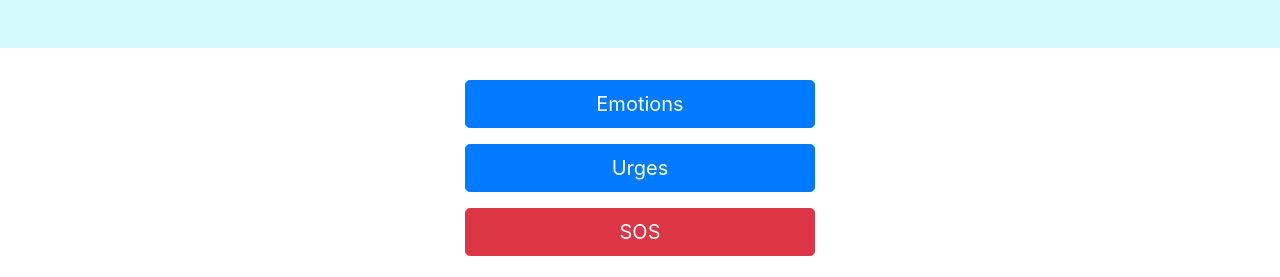
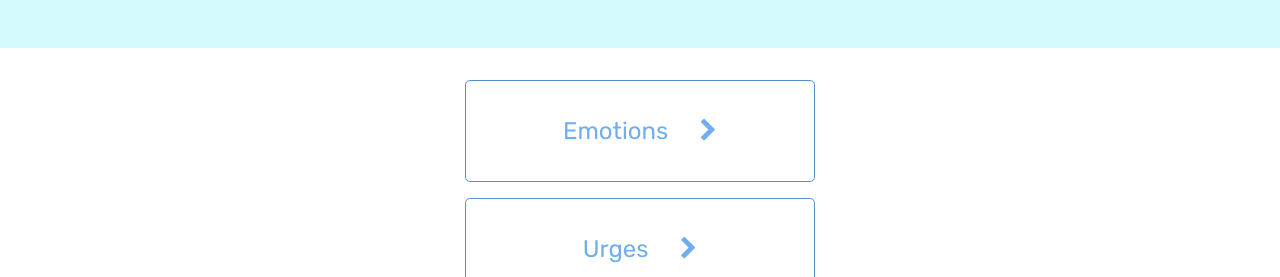
Before and after one commit to dshao9/dbt-app, a website: page index.html in a window 1280 px wide. Shown: the part 252-529 px from the top of the page. Drawn offline with nearby package versions, Linux system fonts and the light colour scheme.

Commit message:
custom css for buttons and background

```diff
--- a/css/styles.css
+++ b/css/styles.css
@@ -0,0 +1,39 @@
+body {
+    background-color: E5E4E2;
+    font-family: 'Rubik', sans-serif;
+}
+
+.btn-lg {
+    padding: 2rem 1rem;
+    font-size: 1.5rem;
+    line-height: 1.5;
+    border-radius: 0.3rem;
+  }
+
+.btn-primary {
+    color: #71aeef;
+    background-color: #ffffff;
+    border-color: #548fcf;
+}
+
+.btn-primary:hover {
+    color: #fff;
+    background-color: #4297f3;
+    border-color: #0062cc;
+}
+
+.btn-primary:focus, .btn-primary.focus {
+    color: #fff;
+    background-color: #4297f3;
+    border-color: #0062cc;
+    box-shadow: 0 0 0 0.2rem rgba(38, 143, 255, 0.5);
+}
+
+.btn-danger {
+    background-color: #ffffff;
+    color: #71aeef;
+}
+
+i {
+    padding-left: 10%;
+}
--- a/index.html
+++ b/index.html
@@ -7,7 +7,13 @@
 
   <!-- Bootstrap CSS -->
   <link rel="stylesheet" href="node_modules/bootstrap/dist/css/bootstrap.min.css" />
+
+  <!--Additional CSS-->
   <link rel="stylesheet" href="css/styles.css" />
+  <link rel="stylesheet" href="node_modules/font-awesome/css/font-awesome.min.css" />
+  <link rel="preconnect" href="https://fonts.googleapis.com">
+  <link rel="preconnect" href="https://fonts.gstatic.com" crossorigin>
+  <link rel="stylesheet" href="https://fonts.googleapis.com/css2?family=Rubik:ital,wght@0,300;0,400;0,500;0,600;0,700;1,300;1,400;1,500;1,600;1,700&display=swap">
 
   <title>DBT Panda: Know What Skills to Use</title>
 </head>
@@ -53,9 +59,9 @@
     <div class="container">
         <div class="row justify-content-center">
             <div class="col-8 col-sm-4 d-flex flex-column">
-                <a class="btn btn-primary btn-lg mb-3" href="#" role="button">Emotions</a>
-                <a class="btn btn-primary btn-lg mb-3" href="#" role="button">Urges</a>
-                <a class="btn btn-danger btn-lg" href="#" role="button">SOS</a>
+                <a class="btn btn-primary btn-lg mb-3" href="#" role="button">Emotions<i class="fa fa-chevron-right"></i></a>
+                <a class="btn btn-primary btn-lg mb-3" href="#" role="button">Urges<i class="fa fa-chevron-right"></i></a>
+                <a class="btn btn-danger btn-lg" href="#" role="button">SOS<i class="fa fa-chevron-right"></i></a>
             </div>
         </div>
     </div>
--- a/package.json
+++ b/package.json
@@ -15,6 +15,7 @@
   },
   "dependencies": {
     "bootstrap": "^4.5.2",
+    "font-awesome": "^4.7.0",
     "jquery": "^3.5.1",
     "popper.js": "^1.16.1"
   }
```
Also changed, not shown: 1 other file.
